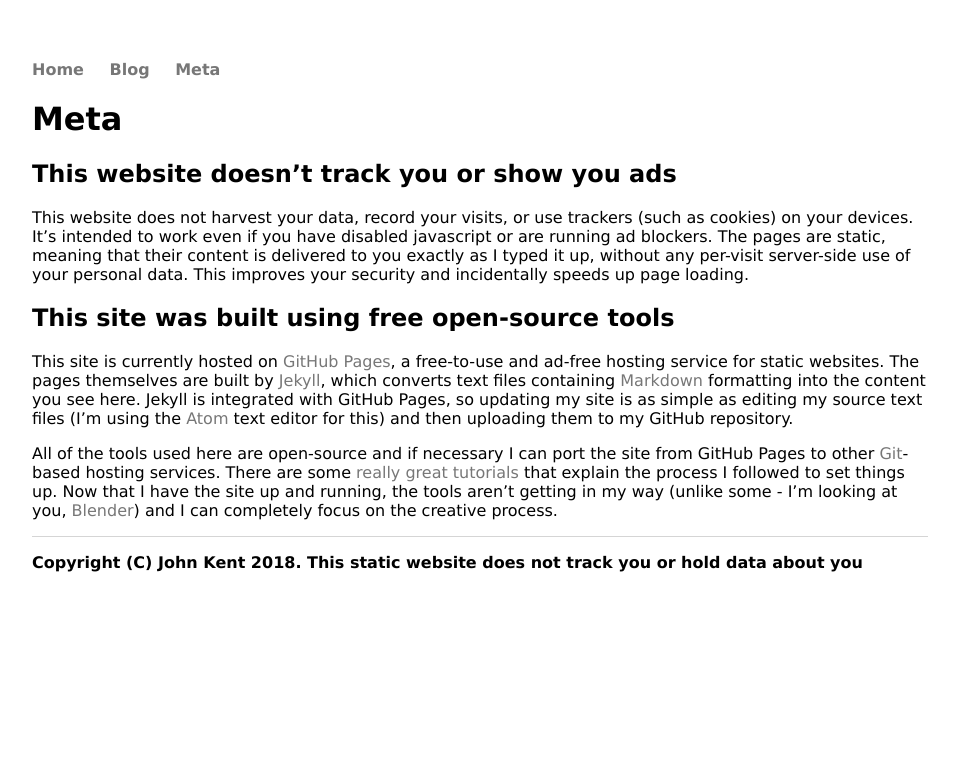
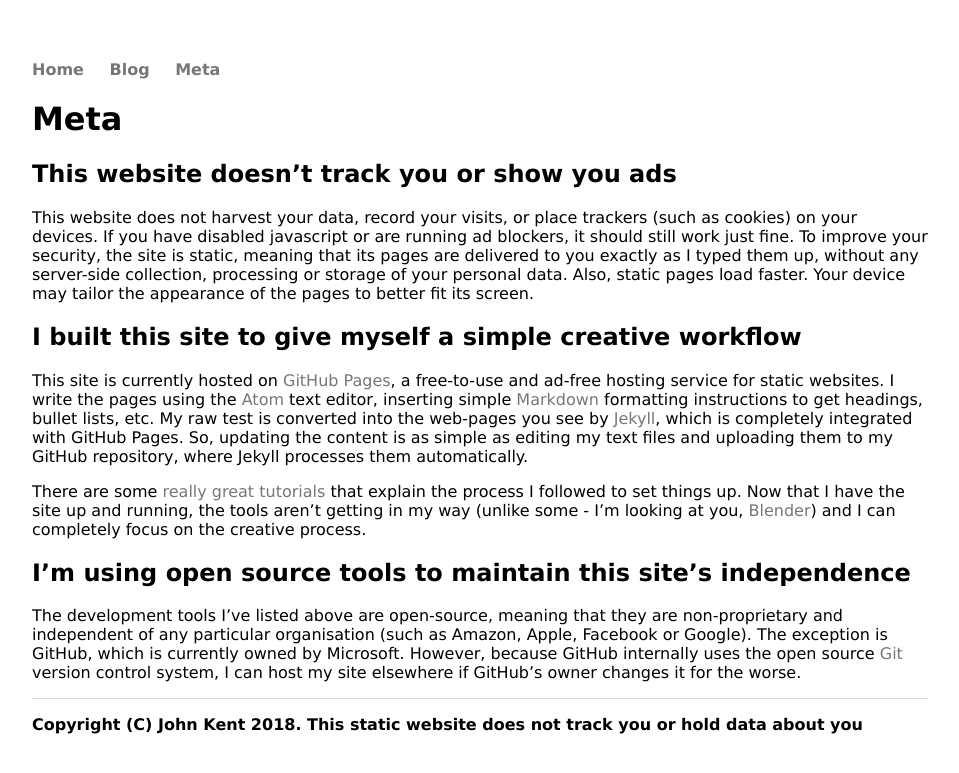
Before and after one commit to KineticLensman/KineticLensman.github.io, a Jekyll site: the page built from meta.md, in a window 1280 px wide. Shown: the top 773 px of the page, without its empty margins (160-1119 px from the left). Built offline with Jekyll 4.4.1, drawn with Linux system fonts in a browser that asks for light colours.

Commit message:
Reworded and formatted for flow and  clarity
reworded

```diff
--- a/meta.md
+++ b/meta.md
@@ -5,10 +5,14 @@ title: Meta
 
 ## This website doesn't track you or show you ads
 
-This website does not harvest your data, record your visits, or use trackers (such as cookies) on your devices. It's intended to work even if you have disabled javascript or are running ad blockers. The pages are static, meaning that their content is delivered to you exactly as I typed it up, without any per-visit server-side use of your personal data. This improves your security and incidentally speeds up page loading.
+This website does not harvest your data, record your visits, or place trackers (such as cookies) on your devices. If you have disabled javascript or are running ad blockers, it should still work just fine. To improve your security, the site is static, meaning that its pages are delivered to you exactly as I typed them up, without any server-side collection, processing or storage of your personal data. Also, static pages load faster. Your device may tailor the appearance of the pages to better fit its screen.
 
-## This site was built using free open-source tools
+## I built this site to give myself a simple creative workflow
 
-This site is currently hosted on [GitHub Pages](https://pages.github.com/), a free-to-use and ad-free hosting service for static websites. The pages themselves are built by [Jekyll](https://jekyllrb.com/), which converts text files containing [Markdown](https://daringfireball.net/projects/markdown/) formatting into the content you see here. Jekyll is integrated with GitHub Pages, so updating my site is as simple as editing my source text files (I'm using the [Atom](https://atom.io/) text editor for this) and then uploading them to my GitHub repository.
+This site is currently hosted on [GitHub Pages](https://pages.github.com/), a free-to-use and ad-free hosting service for static websites. I write the pages using the [Atom](https://atom.io/) text editor, inserting simple [Markdown](https://daringfireball.net/projects/markdown/) formatting instructions to get headings, bullet lists, etc. My raw test is converted into the web-pages you see by [Jekyll](https://jekyllrb.com/), which is completely integrated with GitHub Pages. So, updating the content is as simple as editing my text files and uploading them to my GitHub repository, where Jekyll processes them automatically.
 
-All of the tools used here are open-source and if necessary I can port the site from GitHub Pages to other [Git](https://git-scm.com/)-based hosting services. There are some [really great tutorials](http://jmcglone.com/guides/github-pages/) that explain the process I followed to set things up. Now that I have the site up and running, the tools aren't getting in my way (unlike some - I'm looking at you, [Blender](https://www.blender.org/)) and I can completely focus on the creative process.
+There are some [really great tutorials](http://jmcglone.com/guides/github-pages/) that explain the process I followed to set things up. Now that I have the site up and running, the tools aren't getting in my way (unlike some - I'm looking at you, [Blender](https://www.blender.org/)) and I can completely focus on the creative process.
+
+## I'm using open source tools to maintain this site's independence
+
+The development tools I've listed above are open-source, meaning that they are non-proprietary and independent of any particular organisation (such as Amazon, Apple, Facebook or Google). The exception is GitHub, which is currently owned by Microsoft. However, because GitHub internally uses the open source [Git](https://git-scm.com/) version control system, I can host my site elsewhere if GitHub's owner changes it for the worse.
```
